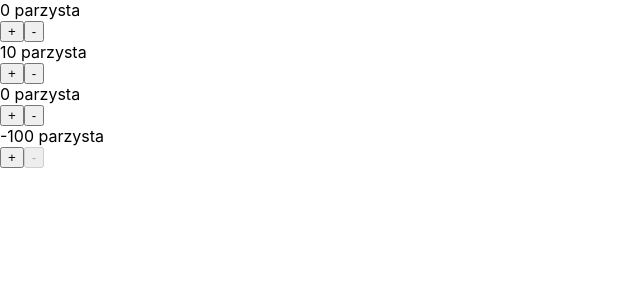
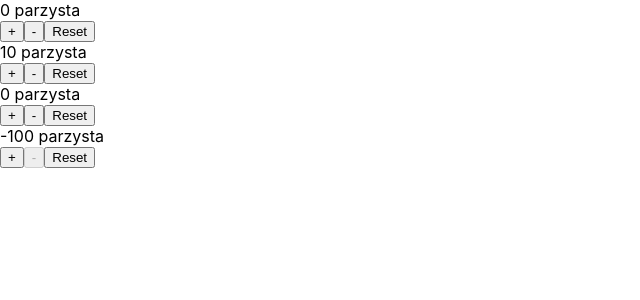
Before and after one commit to Bartosz-Do/react, a React (Create React App) app: page / in a window 1280 px wide. Shown: the top 300 px of the page, without its empty margins (0-640 px from the left). Built offline with nearby package versions, Linux system fonts and the light colour scheme; the HTML template or start-up script is replaced by a standard one.

Commit message:
możliwość resetu countera do wartości początkowej

```diff
--- a/src/Counter.js
+++ b/src/Counter.js
@@ -12,6 +12,7 @@ function Counter({initialCount = 0, increment = 1, ...rest}) {
             </div>
             <button disabled={count === max} onClick={() => setCount(prevCount => prevCount + increment)}>+</button>
             <button disabled={count === min} onClick={() => setCount(prevCount => prevCount - increment)}>-</button>
+            <button onClick={() => setCount(initialCount)}>Reset</button>
         </div>
     );
 }
```
